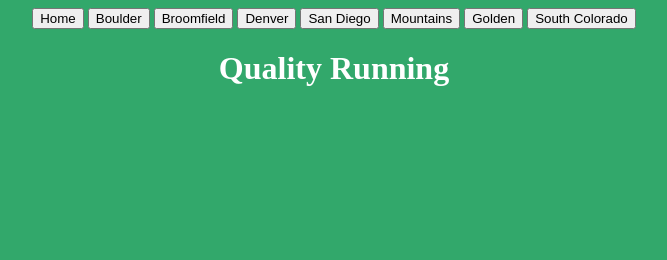
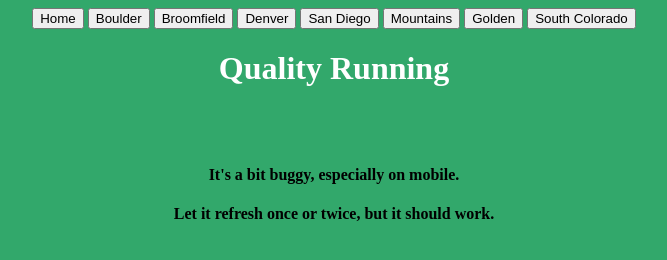
Before and after one commit to rowannicholas1/quality-running, a plain HTML site: page index.html in a window 1280 px wide. Shown: the whole page, without its empty margins (306-973 px from the left). Drawn offline with Linux system fonts and the light colour scheme.

Commit message:
Update index.html

```diff
--- a/index.html
+++ b/index.html
@@ -38,6 +38,9 @@
         <br>
         <br>
 
+        <h4>It's a bit buggy, especially on mobile.</h4>
+        <h4>Let it refresh once or twice, but it should work.</h4>
+
         <script>
             function hideShow(id) {
                 var x = document.getElementById(id);
```
